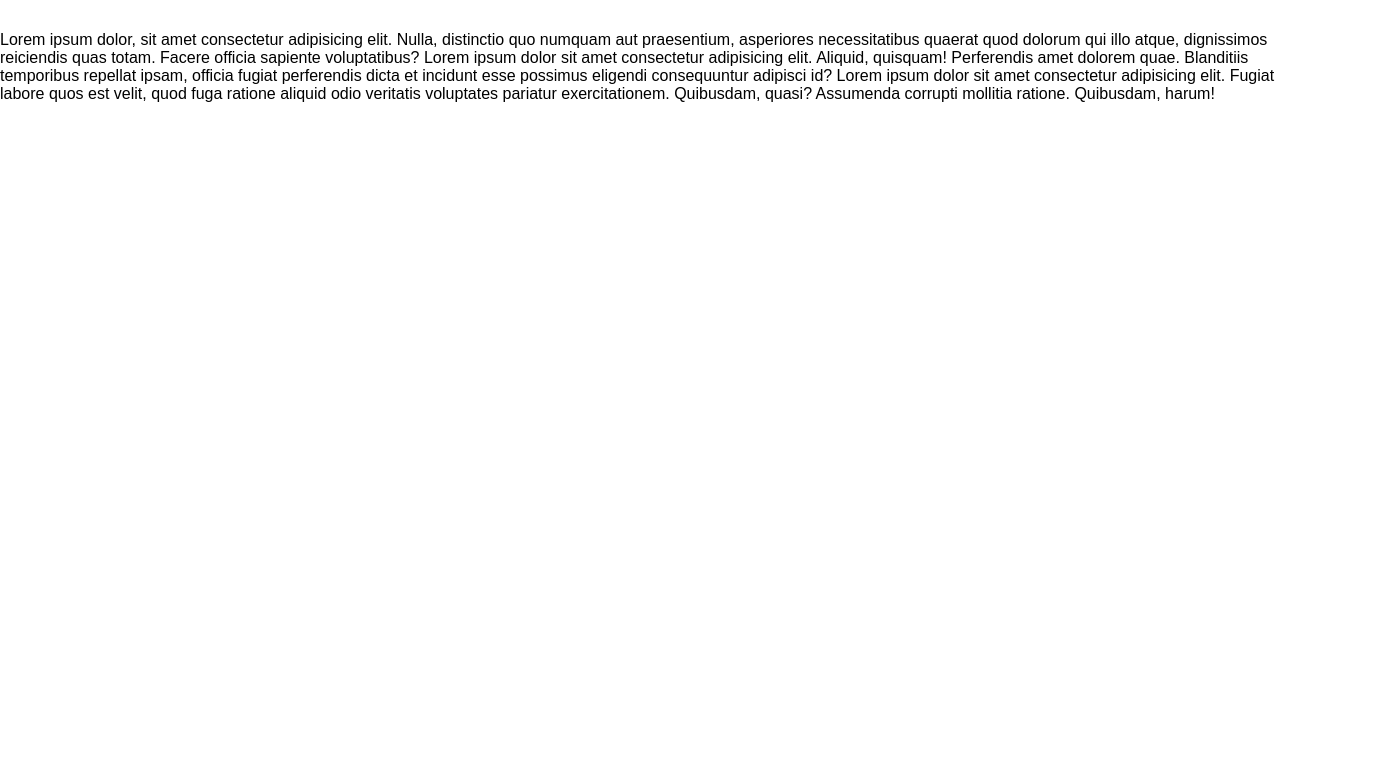
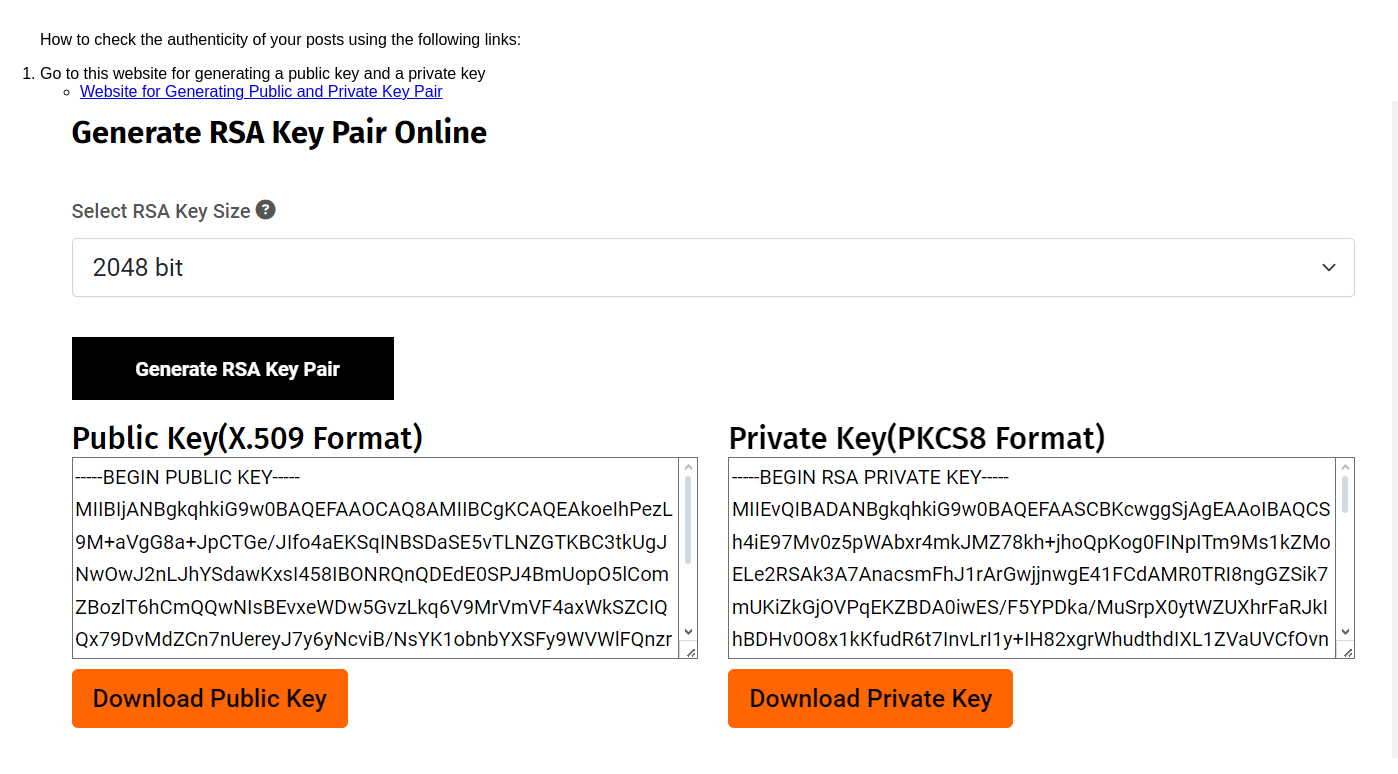
Before and after one commit to fateennavid-cse19/postcheck, a plain HTML site: page index.html in a window 1280 px wide. Shown: the part 59-833 px from the top of the page, 1398 px wide, since content can reach past the window. Before the commit the page ends 800 px from the top, so only its background shows below. Drawn offline with Linux system fonts and the light colour scheme.

Commit message:
Adding and checking steps

```diff
--- a/index.html
+++ b/index.html
@@ -9,9 +9,14 @@
     <div class="navbar">
         <h2>PostCheck Authenticator</h2>
     </div>
-    <p>Lorem ipsum dolor, sit amet consectetur adipisicing elit. Nulla, distinctio quo numquam aut praesentium, asperiores necessitatibus quaerat quod dolorum qui illo atque, dignissimos reiciendis quas totam. Facere officia sapiente voluptatibus?
-    Lorem ipsum dolor sit amet consectetur adipisicing elit. Aliquid, quisquam! Perferendis amet dolorem quae. Blanditiis temporibus repellat ipsam, officia fugiat perferendis dicta et incidunt esse possimus eligendi consequuntur adipisci id?
-    Lorem ipsum dolor sit amet consectetur adipisicing elit. Fugiat labore quos est velit, quod fuga ratione aliquid odio veritatis voluptates pariatur exercitationem. Quibusdam, quasi? Assumenda corrupti mollitia ratione. Quibusdam, harum!</p>
+    <ol><p>How to check the authenticity of your posts using the following links:</p>
+
+        <li>Go to this website for generating a public key and a private key</li>
+            <ul>
+                <li><a href="https://www.devglan.com/online-tools/rsa-encryption-decryption">Website for Generating Public and Private Key Pair</a></li>
+            </ul>
+        <img src="step1.png" alt="Step 1">
+    </ol>
 
 </body>
 </html>
```
Also changed, not shown: step1.png (added), 1 other file.
